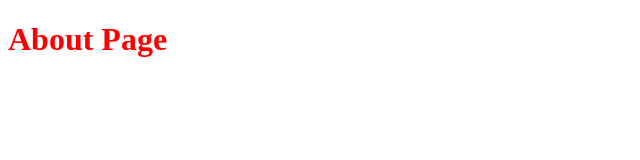
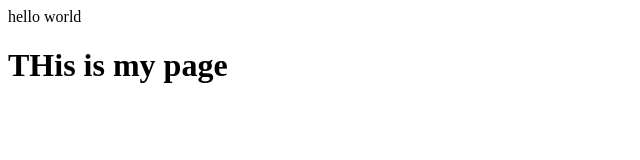
Before and after one commit to rahul43177/learning-nodejs, a website: page index.html in a window 1280 px wide. Shown: the whole page, without its empty margins (0-640 px from the left). Drawn offline with Linux system fonts and the light colour scheme.

Commit message:
removal of extension

```diff
--- a/public/about.html
+++ b/index.html
@@ -4,14 +4,11 @@
     <meta charset="UTF-8">
     <meta http-equiv="X-UA-Compatible" content="IE=edge">
     <meta name="viewport" content="width=device-width, initial-scale=1.0">
-    <title>About Page</title>
-    <style>
-        h1 {
-            color: red
-        }
-    </style>
+    <title>THis is my page</title>
+
 </head>
 <body>
-    <h1>About Page</h1>
+    hello world
+    <h1>THis is my page</h1>
 </body>
 </html>
```
Also changed, not shown: index.js (+5 -3 lines).
